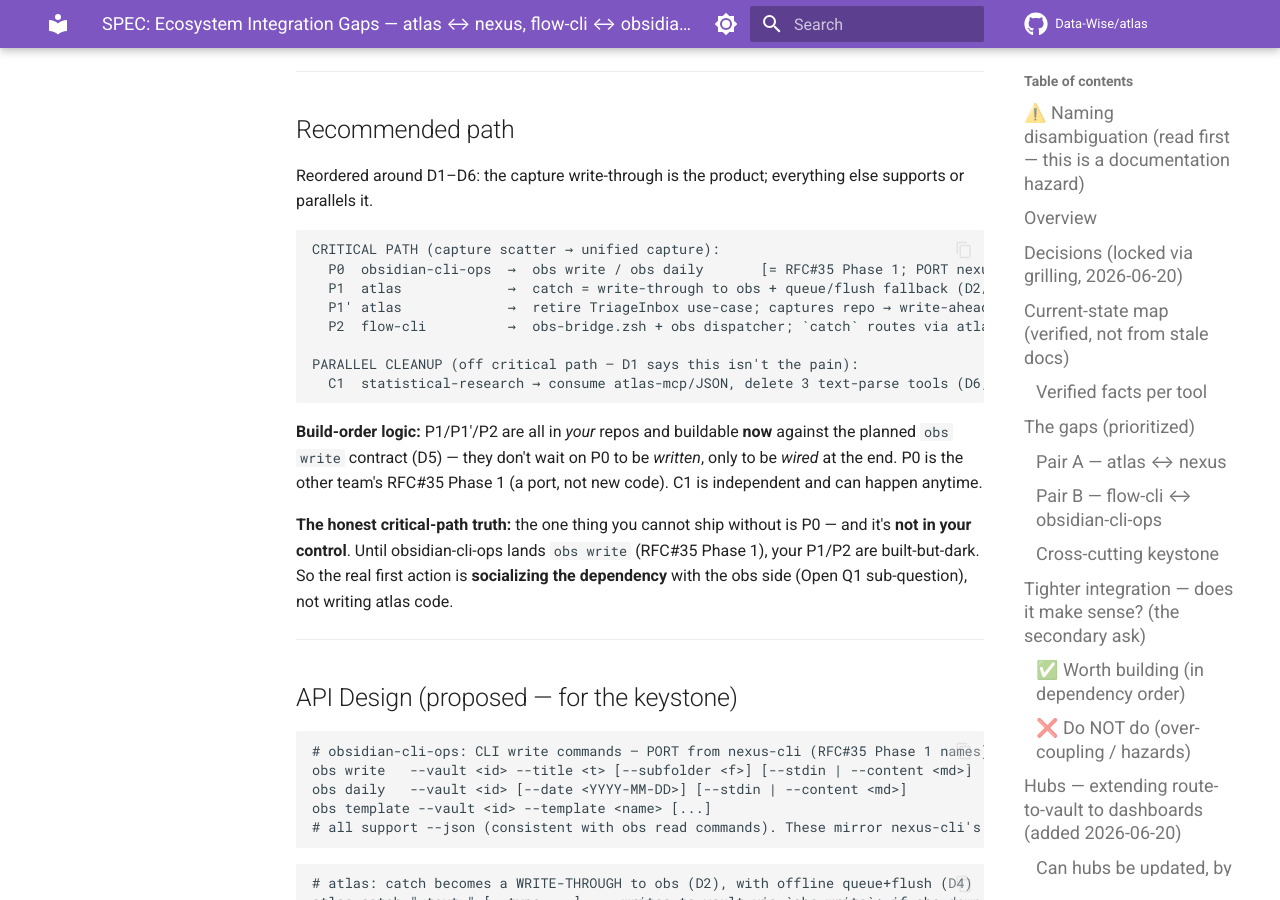
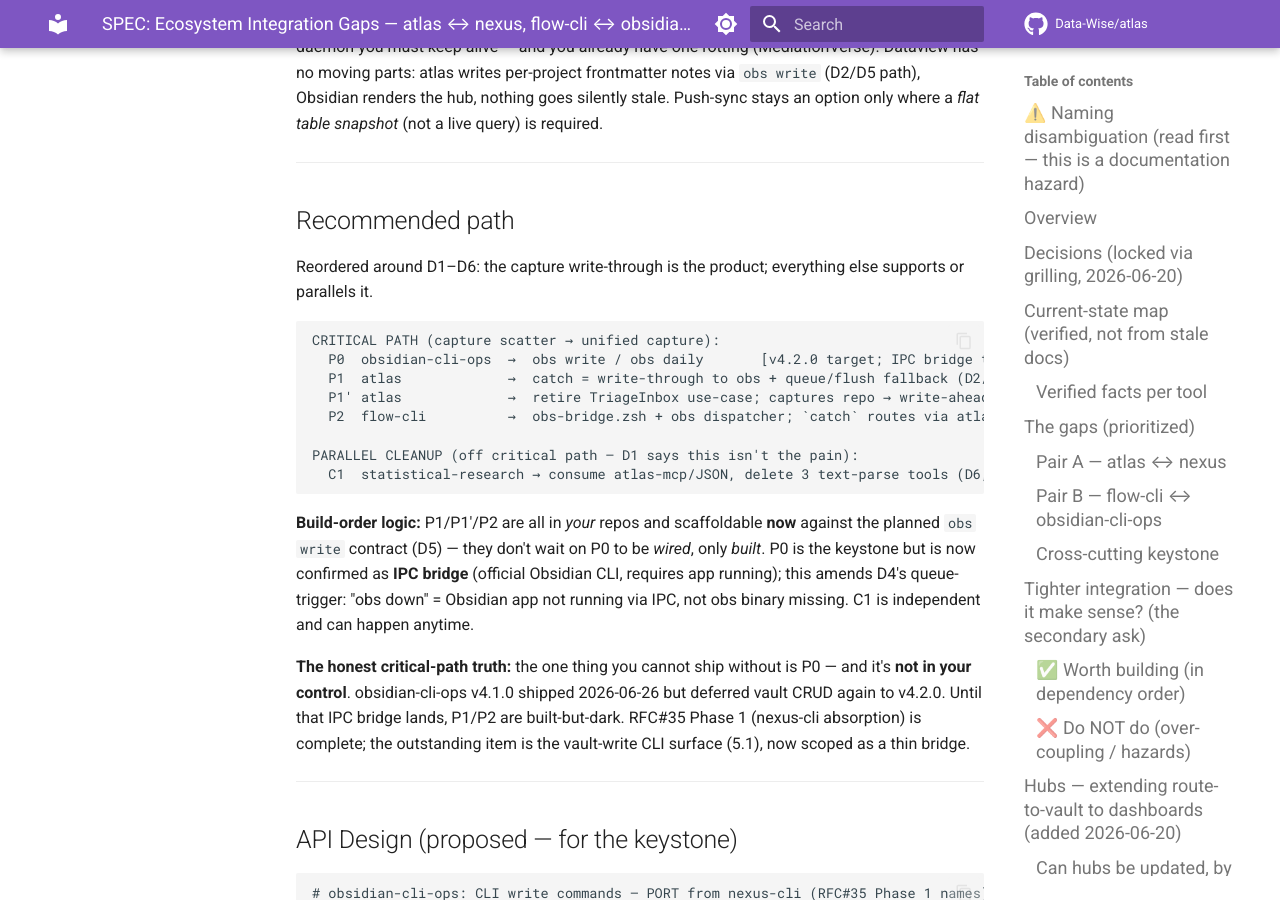
Before and after one commit to Data-Wise/atlas, an MkDocs documentation site: the page built from docs/specs/SPEC-ecosystem-integration-gaps-2026-06-20.md, in a window 1280 px wide and 900 px high, scrolled down 7391 px. Built offline with MkDocs 1.6.1 and Material for MkDocs 9.7.7, drawn with Linux system fonts in a browser that asks for light colours; comment, search, counter and statistics services are not loaded; some of the changed text lies outside the part shown.

Commit message:
docs(spec): update ecosystem-integration spec with RFC#35/IPC findings
obs v4.0.0 (2026-06-22) absorbed nexus-cli — RFC#35 Phase 1 complete.
obs v4.1.0 (2026-06-26) shipped MCP correctness; vault CRUD deferred again.

Key change: vault CRUD (obs write/daily) now targets v4.2.0 as IPC bridge
to the official Obsidian app (offline FS-direct approach declined). Amends
D4's queue-trigger: "obs down" = Obsidian app not running, not missing binary.

Atlas P1 scaffold planned for feature branch; wiring waits on obs v4.2.0.

Co-Authored-By: Claude Sonnet 4.6 <noreply@anthropic.com>

````diff
--- a/docs/specs/SPEC-ecosystem-integration-gaps-2026-06-20.md
+++ b/docs/specs/SPEC-ecosystem-integration-gaps-2026-06-20.md
@@ -1,7 +1,8 @@
 # SPEC: Ecosystem Integration Gaps — atlas ↔ nexus, flow-cli ↔ obsidian-cli-ops
 
-> **Status:** draft
+> **Status:** updated — RFC#35 landed, vault CRUD → IPC bridge (v4.2.0 target)
 > **Created:** 2026-06-20
+> **Last Updated:** 2026-06-26
 > **From Brainstorm:** `/workflow:brainstorm -d -s` (deep, save) — this session
 > **Scope:** Cross-repo. Saved in `atlas/docs/specs/` because atlas is the ecosystem hub and the session repo, but the work spans **four+ repos** (atlas, flow-cli, obsidian-cli-ops, mcp-servers/statistical-research). atlas does NOT own the flow-cli or obs work.
 > **Goal:** Find integration gaps (primary) + plan tighter integration where it makes sense (secondary).
@@ -87,7 +88,7 @@ flowchart TB
 |------|-------------------------------|
 | **atlas** | Outputs: `--format json/names/shell`, `--count`, `--suggest`, `stats --velocity/--patterns`, `session export --format ical/json`; `atlas-mcp` server with 5 read + 4 write tools; clean JSON in `~/.atlas/captures.json` + `breadcrumbs.json`. **Zero** Obsidian/nexus references in its own code. **No markdown export** for captures/breadcrumbs (only iCal sessions). |
 | **flow-cli** | `atlas-bridge.zsh` + `docs/ATLAS-CONTRACT.md` (hot/warm/opportunistic paths, `command -v` probe + session cache). Dispatcher convention = 4 components (fn + help + completions + man). `obs` is a **help-text stub only** — no dispatcher function exists. Dropped its `obs.1`; obs binary/man now owned by obsidian-cli-ops. |
-| **obsidian-cli-ops** | `obs` v3.5.0 (Python + ZSH). **25 CLI commands, all read-only** (search, analyze, health, ai, trends, daily-digest). **Writes (`create_note`, `append_to_note`, `write_note`) are MCP-only** — no CLI equivalent. `.STATUS`→vault sync is in `IDEAS.md`, unbuilt. RFC#35 considers absorbing nexus-cli (moving target). |
+| **obsidian-cli-ops** | `obs` v4.1.0 (Python + ZSH). **45 CLI commands, all read-only** (search, analyze, health, ai, trends, daily-digest, **+obs config, +obs research** absorbed from nexus-cli). **Writes (`create_note`, `append_to_note`, `write_note`) are MCP-only** — no CLI equivalent. Vault CRUD CLI targeted for v4.2.0 as **IPC bridge to the official Obsidian app** (requires app running; offline FS-direct approach declined). nexus-cli retired (v0.7.0 PyPI deprecation notice, tap cask `deprecate!`, repo archived 2026-06-21). RFC#35 Phase 1 complete as of v4.0.0 (2026-06-22). |
 | **nexus** | Docs + `vault-template/` (PARA: `00_inbox`…`60_tasks`) + frontmatter schemas + early `nexus-desktop/` Electron app. Designed a 5-layer stack WITH atlas in mind. **Not a runnable service** — terminates at manual Obsidian + Claude. |
 | **statistical-research** (the actual bridge) | MCP server (`src/index.ts`) with `atlas_get_context/recent/stats`. Implementation shells out via `Bun.spawn(["atlas","where"])` and **parses text** (predates atlas JSON). Last commit **2026-01-11** → ignores atlas v0.9.3 JSON + v0.10.0 temporal. Tool names (`atlas_get_recent/stats`) **don't match** atlas-mcp's own tools (`atlas_get_sessions/trail/inbox`) → drift/duplication. |
 
@@ -170,18 +171,18 @@ Reordered around D1–D6: the capture write-through is the product; everything e
 
 ```
 CRITICAL PATH (capture scatter → unified capture):
-  P0  obsidian-cli-ops  →  obs write / obs daily       [= RFC#35 Phase 1; PORT nexus-cli, 422-tested] — OTHER TEAM'S REPO
-  P1  atlas             →  catch = write-through to obs + queue/flush fallback (D2/D4)   [Medium] — build now (D5)
+  P0  obsidian-cli-ops  →  obs write / obs daily       [v4.2.0 target; IPC bridge to official Obsidian CLI] — OTHER TEAM'S REPO ⚠️ STILL PENDING
+  P1  atlas             →  catch = write-through to obs + queue/flush fallback (D2/D4)   [Medium] — scaffold now (D5), wire on P0
   P1' atlas             →  retire TriageInbox use-case; captures repo → write-ahead queue (D3)   [Medium] — coordinated w/ P1
-  P2  flow-cli          →  obs-bridge.zsh + obs dispatcher; `catch` routes via atlas (D2)   [Low, pattern exists]
+  P2  flow-cli          →  obs-bridge.zsh + obs dispatcher; `catch` routes via atlas (D2)   [Low, pattern exists; unblocked on obs v4.1.0 read surface]
 
 PARALLEL CLEANUP (off critical path — D1 says this isn't the pain):
   C1  statistical-research → consume atlas-mcp/JSON, delete 3 text-parse tools (D6, resolves A1/A2)   [Medium]
 ```
 
-**Build-order logic:** P1/P1'/P2 are all in *your* repos and buildable **now** against the planned `obs write` contract (D5) — they don't wait on P0 to be *written*, only to be *wired* at the end. P0 is the other team's RFC#35 Phase 1 (a port, not new code). C1 is independent and can happen anytime.
+**Build-order logic:** P1/P1'/P2 are all in *your* repos and scaffoldable **now** against the planned `obs write` contract (D5) — they don't wait on P0 to be *wired*, only *built*. P0 is the keystone but is now confirmed as **IPC bridge** (official Obsidian CLI, requires app running); this amends D4's queue-trigger: "obs down" = Obsidian app not running via IPC, not obs binary missing. C1 is independent and can happen anytime.
 
-**The honest critical-path truth:** the one thing you cannot ship without is P0 — and it's **not in your control**. Until obsidian-cli-ops lands `obs write` (RFC#35 Phase 1), your P1/P2 are built-but-dark. So the real first action is **socializing the dependency** with the obs side (Open Q1 sub-question), not writing atlas code.
+**The honest critical-path truth:** the one thing you cannot ship without is P0 — and it's **not in your control**. obsidian-cli-ops v4.1.0 shipped 2026-06-26 but deferred vault CRUD again to v4.2.0. Until that IPC bridge lands, P1/P2 are built-but-dark. RFC#35 Phase 1 (nexus-cli absorption) is complete; the outstanding item is the vault-write CLI surface (5.1), now scoped as a thin bridge.
 
 ---
 
@@ -241,7 +242,7 @@ N/A — CLI + MCP only. No GUI surface (nexus-desktop is out of scope).
 
 ## Open Questions
 
-1. ~~**RFC#35 (nexus-cli → obs merge):** ship Phase 0 before or after it lands?~~ **RESOLVED 2026-06-20:** All RFC#35 options keep vault-write in `obs`; the keystone *is* RFC#35 Phase 1 (port nexus-cli's `vault write/daily/template`). Build it as RFC#35 Phase 1 — no rework risk. Remaining sub-question: does obsidian-cli-ops want atlas/flow-cli as named consumers in the RFC#35 acceptance criteria? *(Owner: obsidian-cli-ops)*
+1. ~~**RFC#35 (nexus-cli → obs merge):** ship Phase 0 before or after it lands?~~ **RESOLVED 2026-06-20:** All RFC#35 options keep vault-write in `obs`; the keystone *is* RFC#35 Phase 1. ~~**Phase 1 LANDED**: obsidian-cli-ops v4.0.0 (2026-06-22) absorbed nexus-cli (`obs config`, `obs research`); nexus-cli retired.~~ **However: vault CRUD (5.1 / `obs write`) was NOT part of Phase 1.** It is the outstanding item, now targeted as v4.2.0 via IPC bridge to the official Obsidian CLI. Remaining sub-question: when does v4.2.0 land, and will atlas/flow-cli be named consumers in acceptance criteria? *(Owner: obsidian-cli-ops)*
 2. **Vault targeting:** which vault does atlas write to — config in `~/.atlas/config.json` (new `obsidianVault` key) or passed per-call? *(Still open — needs the vault id obs uses.)*
 3. ~~**Mirror vs move?**~~ **RESOLVED (D2):** route — vault is source of truth; `atlas catch` is a write-through.
 4. ~~**statistical-research vs atlas-mcp?**~~ **RESOLVED (D6):** consolidate to one surface (statistical-research consumes atlas-mcp). Off critical path.
@@ -271,3 +272,4 @@ N/A — CLI + MCP only. No GUI surface (nexus-desktop is out of scope).
 - **2026-06-20** — Initial draft from deep brainstorm. Investigation via 4 parallel agents + advisor-prompted verification that corrected the nexus doc's stale "atlas↔nexus ✅ complete (2025-01-11)" claim → actual state is a 5-month-stale text-parsing MCP shim in a sixth repo (statistical-research), last touched 2026-01-11.
 - **2026-06-20 (update)** — RFC#35 verified against obsidian-cli-ops `SPEC-merge-nexus-cli-2026-06-19.md`. Keystone reframed: not blocked by RFC#35, it **is** RFC#35 Phase 1. Keystone is a **port** of nexus-cli's existing `vault write/daily/template` (422 tests) → `obs write/daily/template`, not new development. Corrected API names (`obs create-note` → `obs write`). B3 + Open Q1 resolved.
 - **2026-06-20 (decisions)** — Six decisions locked via grilling (D1–D6): pain = capture scatter; route not mirror; triage dies (vault wins); queue+flush never-block; build-my-side-now; consolidate MCP. Spec pivoted from "all gaps" to an opinionated capture-write-through build. Flagged strategic narrowing of atlas (cedes triage). 2 new open questions (flush trigger, which types route).
+- **2026-06-26 (findings)** — RFC#35 Phase 1 verified complete: obsidian-cli-ops v4.0.0 (2026-06-22) absorbed nexus-cli (`obs config` + `obs research` namespaces, 27 tests); nexus-cli retired to PyPI deprecation + tap `deprecate!` + repo archived. v4.1.0 also shipped (2026-06-26, MCP correctness). **Vault CRUD (obs write/daily/template) NOT shipped** — confirmed deferred to v4.2.0, redesigned as IPC bridge to the official Obsidian app (offline FS-direct approach declined per obsidian-cli-ops SPEC-next-overhaul-2026-06-22 §1). Key implication: D4's "obs down" trigger is now "Obsidian app not running via IPC" (not "obs binary missing"). Queue+flush design still sound; trigger timing differs. Atlas P1 scaffold buildable now against planned IPC contract; wiring waits on obs v4.2.0.
````
